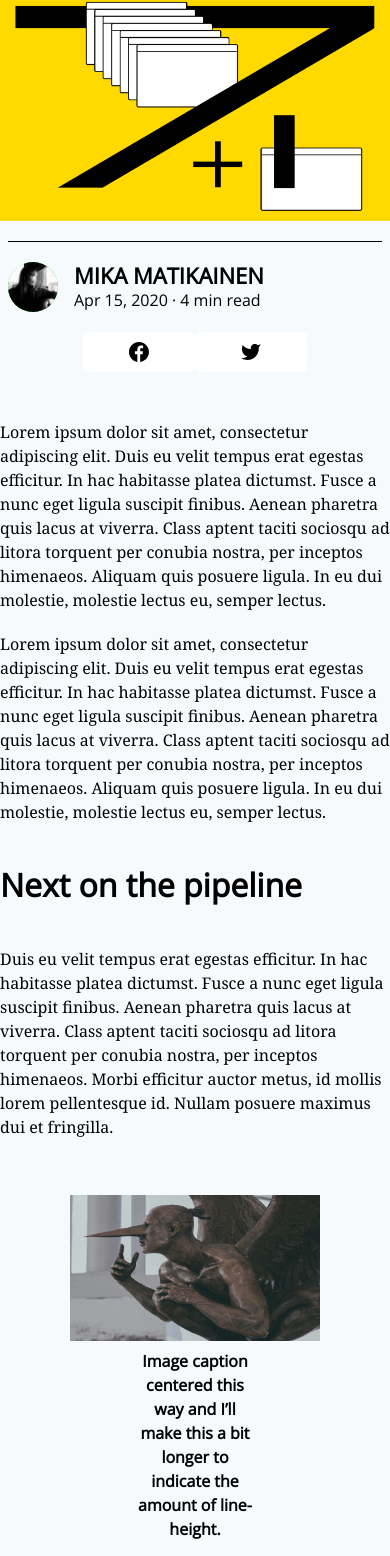
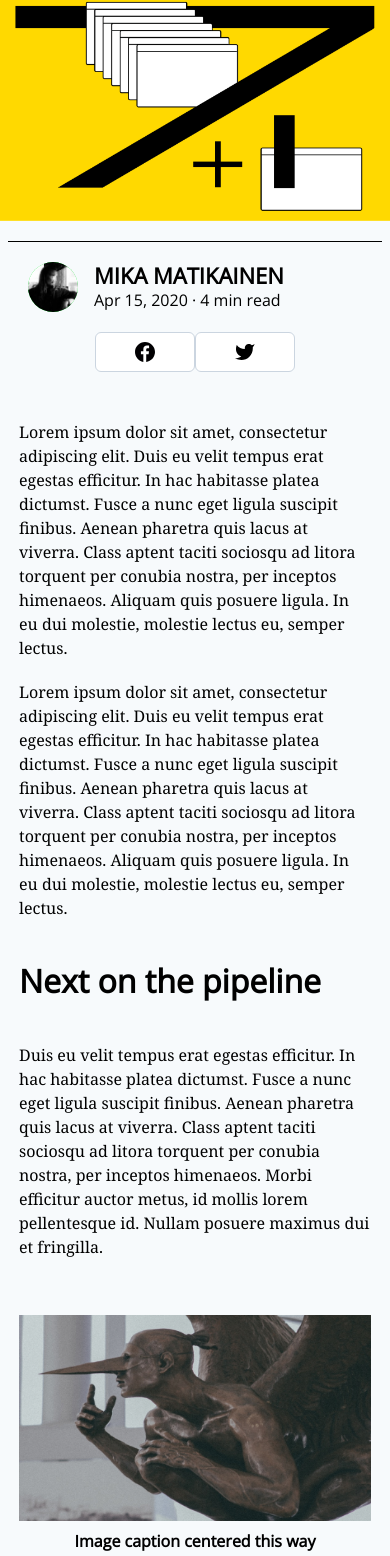
Before and after one commit to naufaldi/nextjs-chakra-notion-blog, a Next.js app: page /post/1 in a window 390 px wide. Shown: the part 391-1947 px from the top of the page. Built offline with nearby package versions, Linux system fonts and the light colour scheme.

Commit message:
fix responsive for mobile

```diff
--- a/src/components/Post/ArticleContent.js
+++ b/src/components/Post/ArticleContent.js
@@ -17,6 +17,7 @@ export default function ArticleContent(params) {
       my="10"
       gridTemplateRows="auto"
       gap={8}
+      paddingX={['5', '5', '0']}
     >
       <TextWrapper>
         <Box display="flex" flexDirection="column" gridGap={5} mb="6">
@@ -51,7 +52,7 @@ export default function ArticleContent(params) {
           </Text>
         </Box>
       </TextWrapper>
-      <GridItem colSpan="8" colStart="3">
+      <GridItem colSpan={['12', '12', '8']} colStart={['1', '1', '3']}>
         <Box display="flex" flexDir="column">
           <Image
             src="/img/post/dummyPost.png"
@@ -61,7 +62,7 @@ export default function ArticleContent(params) {
           />
           <Text
             textAlign="center"
-            w="50%"
+            w={['70%', '70%', '50%']}
             mt="2"
             alignSelf="center"
             fontWeight="bold"
--- a/src/components/Post/ArticleFooter.js
+++ b/src/components/Post/ArticleFooter.js
@@ -8,6 +8,7 @@ export default function ArticleFooter() {
       gridTemplateRows="auto"
       gap={8}
       w="full"
+      paddingX={['5', '5', '0']}
     >
       <GridItem
         display="flex"
--- a/src/components/Post/AuthorBox.js
+++ b/src/components/Post/AuthorBox.js
@@ -18,6 +18,7 @@ export default function AuthorBox(params) {
         pt="5"
         mt="3"
         borderTop="1px solid black"
+        paddingX={['5', '5', '0']}
       >
         <Box display="flex" flexGrow="1">
           <Avatar
@@ -43,7 +44,8 @@ export default function AuthorBox(params) {
           <Button
             width={['30%', 'full', 'full']}
             backgroundColor="white"
-            border="gray"
+            borderColor="gray.300"
+            borderWidth="1px"
           >
             <svg
               width="20"
@@ -61,7 +63,8 @@ export default function AuthorBox(params) {
           <Button
             width={['30%', 'full', 'full']}
             backgroundColor="white"
-            border="gray"
+            borderColor="gray.300"
+            borderWidth="1px"
           >
             <svg
               width="20"
--- a/src/components/Post/SubscribeForm.js
+++ b/src/components/Post/SubscribeForm.js
@@ -13,8 +13,8 @@ export default function SubscribeForm(params) {
   return (
     <Grid templateColumns="repeat(12,1fr)" templateRows="auto" w="full">
       <GridItem
-        colSpan="6"
-        colStart="4"
+        colSpan={['12', '12', '6']}
+        colStart={['1', '1', '4']}
         border="1px solid black"
         borderTop="4px solid black"
         p="10"
--- a/src/components/Post/SuggestArticle.js
+++ b/src/components/Post/SuggestArticle.js
@@ -63,17 +63,18 @@ export default function SuggestArticle() {
         </Heading>
       </GridItem>
       <GridItem
-        colSpan="8"
-        colStart="3"
+        colSpan={['12', '12', '8']}
+        colStart={['1', '1', '3']}
         display="flex"
         flexWrap="wrap"
         gridGap={8}
         justifyContent="space-evenly"
+        paddingX={['5', '5', '0']}
       >
         {dummy &&
           dummy.map((data, index) => (
             <Link href="/" passHref key={index}>
-              <Box w="64">
+              <Box w={['full', 'full', '64']}>
                 <Image
                   src={data.img}
                   width={304}
```
